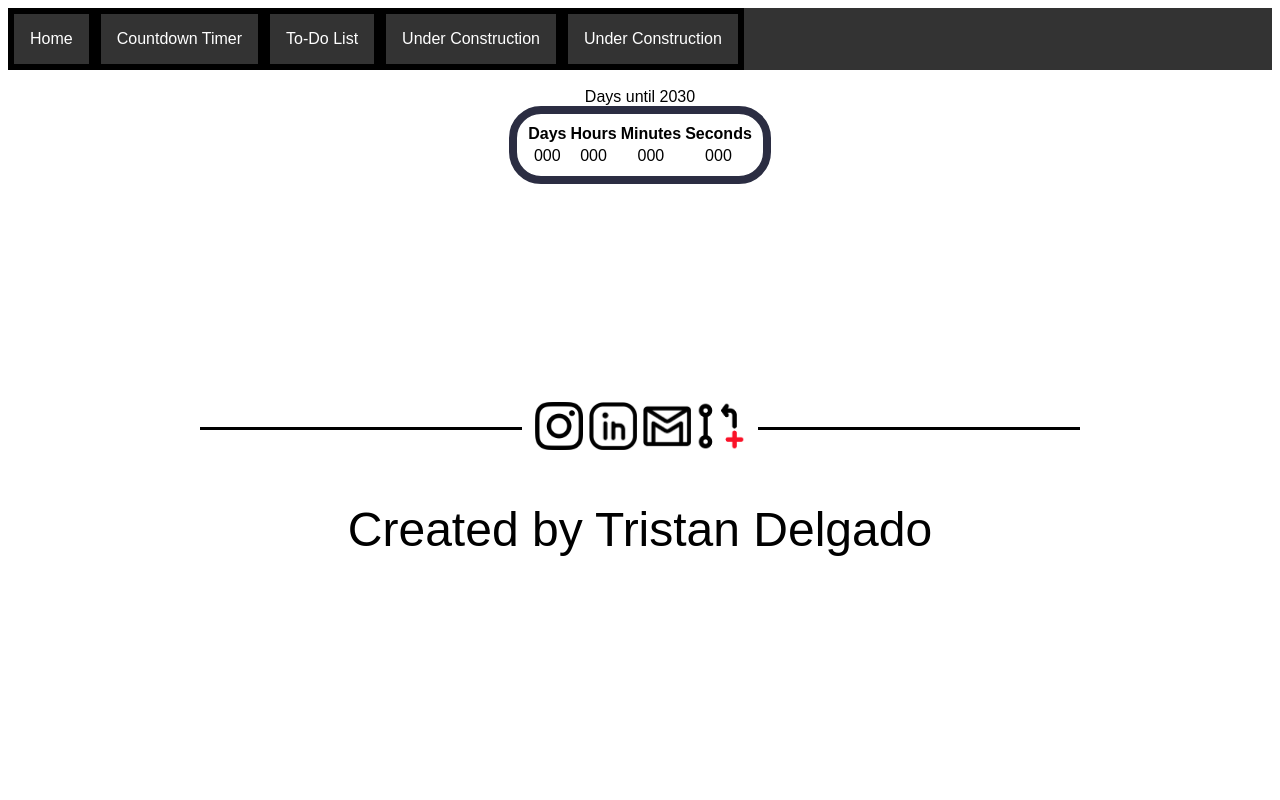
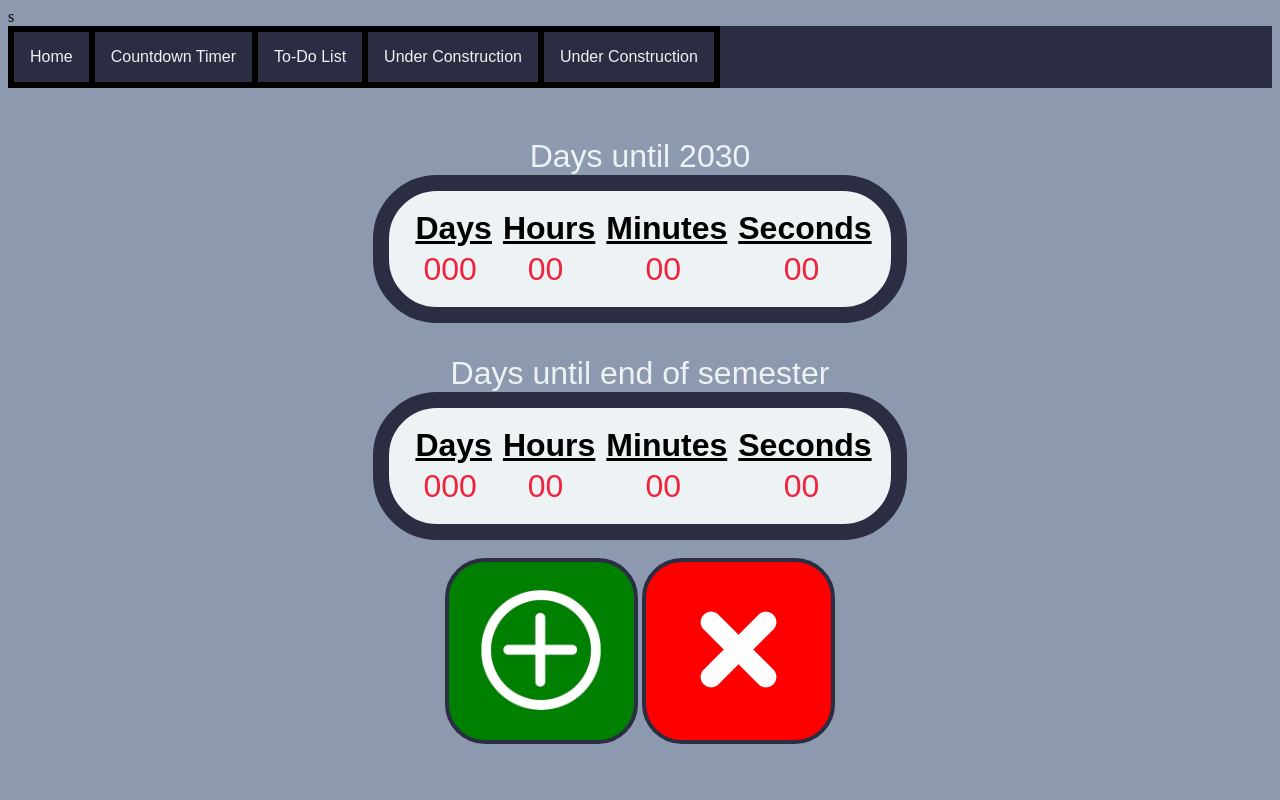
Before and after one commit to TristanDelgado/ToolKit.github.io, a plain HTML site: page html/countdowntimer.html in a window 1280 px wide. Shown: the top 800 px of the page. Drawn offline with nearby package versions, Linux system fonts and the light colour scheme; a web font is replaced by a local one.

Commit message:
Finished index.html, working on js for timers

```diff
--- a/css/countdown.css
+++ b/css/countdown.css
@@ -1,21 +1,84 @@
 @import url('https://fonts.googleapis.com/css2?family=Fuzzy+Bubbles:wght@400;700&display=swap');
 
-div {
+body {
+    background-color: rgb(141, 153, 174);
+}
+
+#popup {
+    visibility: hidden;
+    background-color: rgb(237, 242, 244);
+    border-style: solid;
+    border-width: 2px;
+    padding: 1em;
+    position: absolute;
+    top: 50%;
+    left: 50%;
+    transform: translate(-50%, -50%);
+    z-index: 100;
+    font-size: 1.5em;
+}
+input, label {
+    margin: .5em;
 }
 
 table {
     text-align: center;
     font-family: "Fuzzy Bubbles", sans-serif;
     font-weight: 400;
+    font-size: 2em;
     border-style: solid;
     border-width: .5em;
     border-color: rgb(43, 45, 66);
     border-radius: 2em;
+    background-color: rgb(237, 242, 244);
     padding: .5em;
     margin-left: auto;
     margin-right: auto;
+    margin-top: 1em;
 }
  caption {
     text-align: center;
+    color: rgb(237, 242, 244);
 
- }
+}
+
+table th {
+    padding-left: .25em;
+    text-decoration: underline;
+}
+
+table td {
+    color: rgb(239, 35, 60);
+}
+
+#addremovebuttonsdiv {
+    text-align: center;
+}
+
+.buttons {
+    border-style: solid;
+    border-width: 4px;
+    border-color: rgb(43, 45, 66);
+    border-radius: 3em;
+}
+
+#add img {
+    height: 9em;
+    width: 9em;
+    padding: 2em;
+}
+
+#remove img {
+    height: 11em;
+    width: 11em;
+    padding: 1em;
+}
+
+
+#add {
+    background-color: green;
+}
+
+#remove {
+    background-color: red;
+}
--- a/css/index.css
+++ b/css/index.css
@@ -60,8 +60,3 @@ button.size {
     margin-left: 5px;
     margin-right: 5px;
 }
-/*
-.button {
-  background: repeating-linear-gradient(45deg, #606dbc, #606dbc 10px, #465298 10px, #465298 20px);
-}
-*/
--- a/css/navigation.css
+++ b/css/navigation.css
@@ -2,19 +2,25 @@
 
 ul {
   list-style-type: none;
-  margin: 0;
-  padding: 0;
+  margin: 0em;
+  padding: 0em;
   overflow: hidden;
-  background-color: #333333;
+  background-color: rgb(43, 45, 66);
 }
 
 li {
   float: left;
   border-style: solid;
   border-width: 6px;
+  border-right: none;
   text-align: center;
   font-family: "Fuzzy Bubbles", sans-serif;
   font-weight: 400;
+}
+
+#last {
+  border-right: solid;
+  border-width: 6px;
 }
 
 li a {
@@ -22,18 +28,15 @@ li a {
   text-align: center;
   padding: 16px;
   text-decoration: none;
-  color: white;
+  color: rgb(237, 242, 244);
+;
 }
 
 li a:hover {
-  background-color: #111111;
+  background-color:  rgb(117, 126, 147);
 }
 
 ul {
     list-style-type: none;
     margin: none;
 }
-
-li {
-    float: left;
-}
--- a/html/countdowntimer.html
+++ b/html/countdowntimer.html
@@ -4,6 +4,8 @@
         <link rel="stylesheet" type="text/css" href="../css/footer.css">
         <link rel="stylesheet" type="text/css" href="../css/navigation.css">
         <link rel="stylesheet" type="text/css" href="../css/countdown.css">
+        <script src="https://ajax.googleapis.com/ajax/libs/jquery/3.7.1/jquery.min.js"></script>s
+        <script type="text/javascript" src="../js/countdown.js"></script>
     </head>
     <body>
         <ul>
@@ -11,9 +13,24 @@
             <li><a href="../html/countdowntimer.html">Countdown Timer</a></li>
             <li><a href="../html/todo.html">To-Do List</a></li>
             <li><a href="../index.html">Under Construction</a></li>
-            <li><a href="../index.html">Under Construction</a></li>
+            <li id="last"><a href="../index.html">Under Construction</a></li>
         </ul>
-        <div>
+        <div id="popup">
+            <form>
+                <label>Timer Name</label><br>
+                <input type="text" id="name" name="name"><br>
+                <label>Days</label><br>
+                <input type="number" id="day" name="day"><br>
+                <label>Hours</label><br>
+                <input type="number" id="Hours" name="Hours"><br>
+                <label>Minutes</label><br>
+                <input type="number" id="Minutes" name="Minutes"><br>
+                <label>Seconds</label><br>
+                <input type="number" id="Seconds" name="Seconds"><br>
+                <input type="submit" id="submit" name="submit" onClick="submitPressed()">
+            </form>
+        </div>
+        <div id="timers">
            <table>
                 <caption>Days until 2030</caption>
                 <tr>
@@ -24,11 +41,31 @@
                 </tr>
                 <tr>
                     <td>000</td>
-                    <td>000</td>
-                    <td>000</td>
-                    <td>000</td>
+                    <td>00</td>
+                    <td>00</td>
+                    <td>00</td>
                 </tr>
             </table>
+            <table>
+                <caption>Days until end of semester</caption>
+                <tr>
+                    <th>Days</th>
+                    <th>Hours</th>
+                    <th>Minutes</th>
+                    <th>Seconds</th>
+                </tr>
+                <tr>
+                    <td>000</td>
+                    <td>00</td>
+                    <td>00</td>
+                    <td>00</td>
+                </tr>
+
+            </table>
+        </div>
+        <div id="addremovebuttonsdiv">
+            <button class="buttons" id="add" onClick="addCountDown()"><img src="../images/plus3t.png" alt="add countdown button" title="add"></button>
+            <button class="buttons" id="remove"><img src="../images/whitext.png" alt="remove countdown button" title="remove"></button>
         </div>
     </body>
     <footer>
--- a/js/countdown.js
+++ b/js/countdown.js
@@ -0,0 +1,19 @@
+function addCountDown(){
+    document.getElementById("popup").style.visibility = "visible";
+}
+
+function submitPressed()
+{
+    /*
+    var allTables = document.getElementsByTagName("table");
+    var lastTable = allTables[allTables.length - 1];
+    lastTable.insertAdjacentHTML(afterend, "<table><caption>Days until end of semester</caption><tr><th>Days</th><th>Hours</th><th>Minutes</th><th>Seconds</th></tr><tr><td>000</td><td>00</td><td>00</td><td>00</td></tr></table>");
+   lastTable.insertAdjacentHTML("afterend", "<button>Hello</button>")
+   */
+    alert("Pressed");
+   let div = document.getElementById("timers");
+   let text = document.createElement("p");
+   let textNode = document.createTextNode("This is a test");
+   text.appendChild(textNode);
+   div.appendChild(text);
+}
```
Also changed, not shown: images/plus.png (added), images/plus2.png (added), images/plus2t.png (added), images/plus3t.png (added), images/simpleCalculator.jpg (deleted), images/whitext.png (added), images/xmark.png (added).
